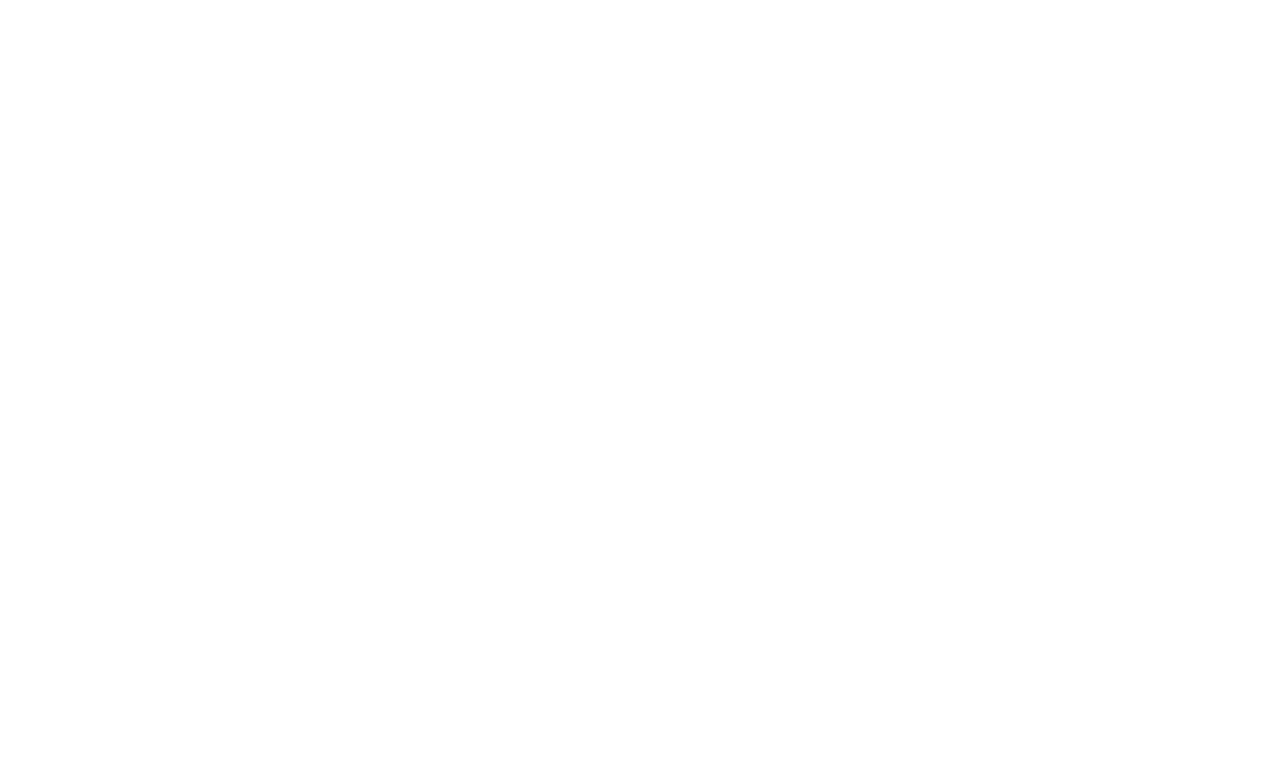
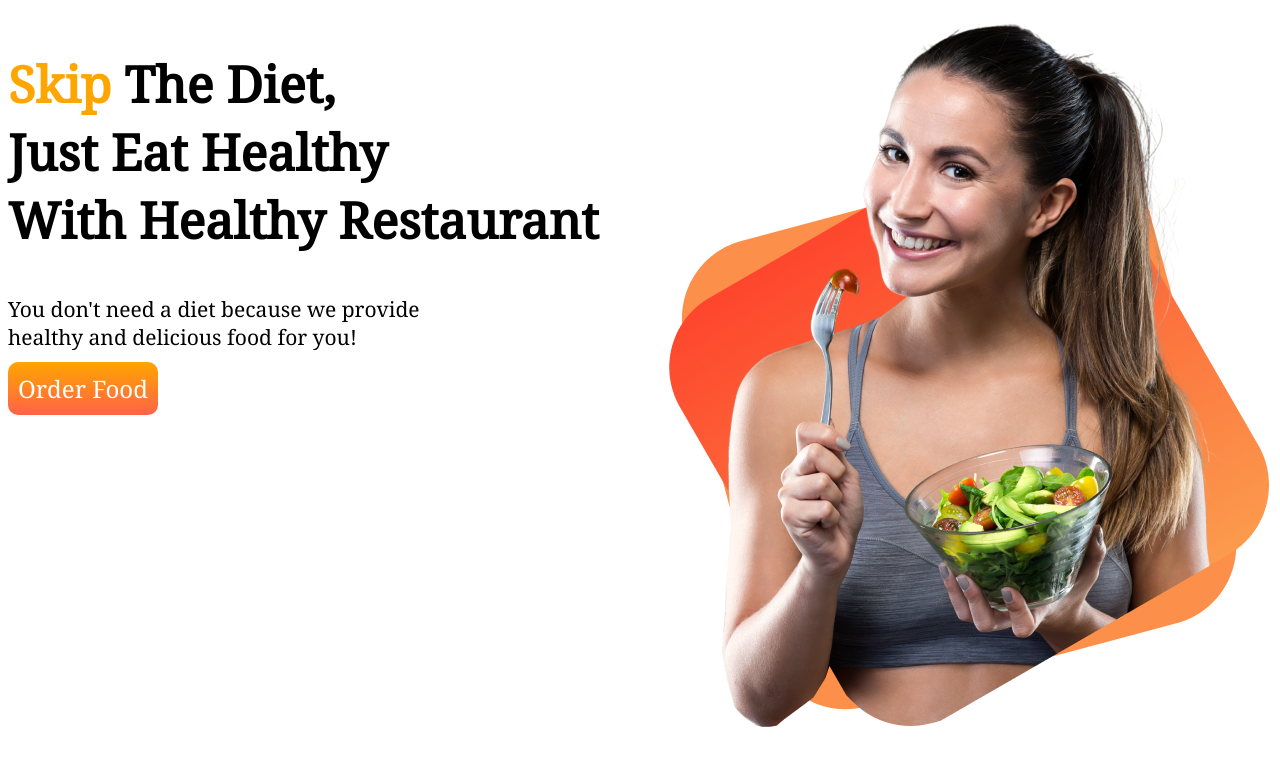
Before and after one commit to TonyThomasNokrek/Assignment-1PH, a plain HTML site: page index.html in a window 1280 px wide. Drawn offline with Linux system fonts and the light colour scheme.

Commit message:
First Push

```diff
--- a/index.html
+++ b/index.html
@@ -6,10 +6,24 @@
     <meta http-equiv="X-UA-Compatible" content="IE=edge">
     <meta name="viewport" content="width=device-width, initial-scale=1.0">
     <title>Healthy Restaurant</title>
+    <link rel="preconnect" href="https://fonts.googleapis.com">
+    <link rel="preconnect" href="https://fonts.gstatic.com" crossorigin>
+    <link href="https://fonts.googleapis.com/css2?family=Noto+Serif&display=swap" rel="stylesheet">
     <link rel="stylesheet" href="style.css">
 </head>
 
 <body>
+    <section>
+        <div class="half-width">
+            <h1><span class="orange">Skip</span> The Diet,<br>Just Eat Healthy<br>With Healthy Restaurant</h1>
+            <p>You don't need a diet because we provide<br> healthy and delicious food for you!</p>
+            <a class="order-food" target="_blank" href="https://www.facebook.com/tony.thomasnokrek.3">Order
+                Food</span></a>
+        </div>
+        <div class="half-width">
+            <img src="food-network-main/images/female/Group 8425.png" alt="A Girl Eating Healthy Food">
+        </div>
+    </section>
 
 </body>
 
--- a/style.css
+++ b/style.css
@@ -0,0 +1,27 @@
+body{
+    font-family: 'Noto Serif', serif;
+}
+h1{
+    font-size: 50px;
+}
+.orange{
+    color: orange;
+}
+p{
+    font-size: 21px;
+    color: black;
+}
+section{
+    display: flex;
+}
+.half-width{
+    width: 50%;
+}
+.order-food{
+    color: white;
+    font-size: 150%;
+    text-decoration: none;
+    background-image: linear-gradient(orange, tomato);
+    padding: 10px 10px;
+    border-radius: 10px;
+}
```
